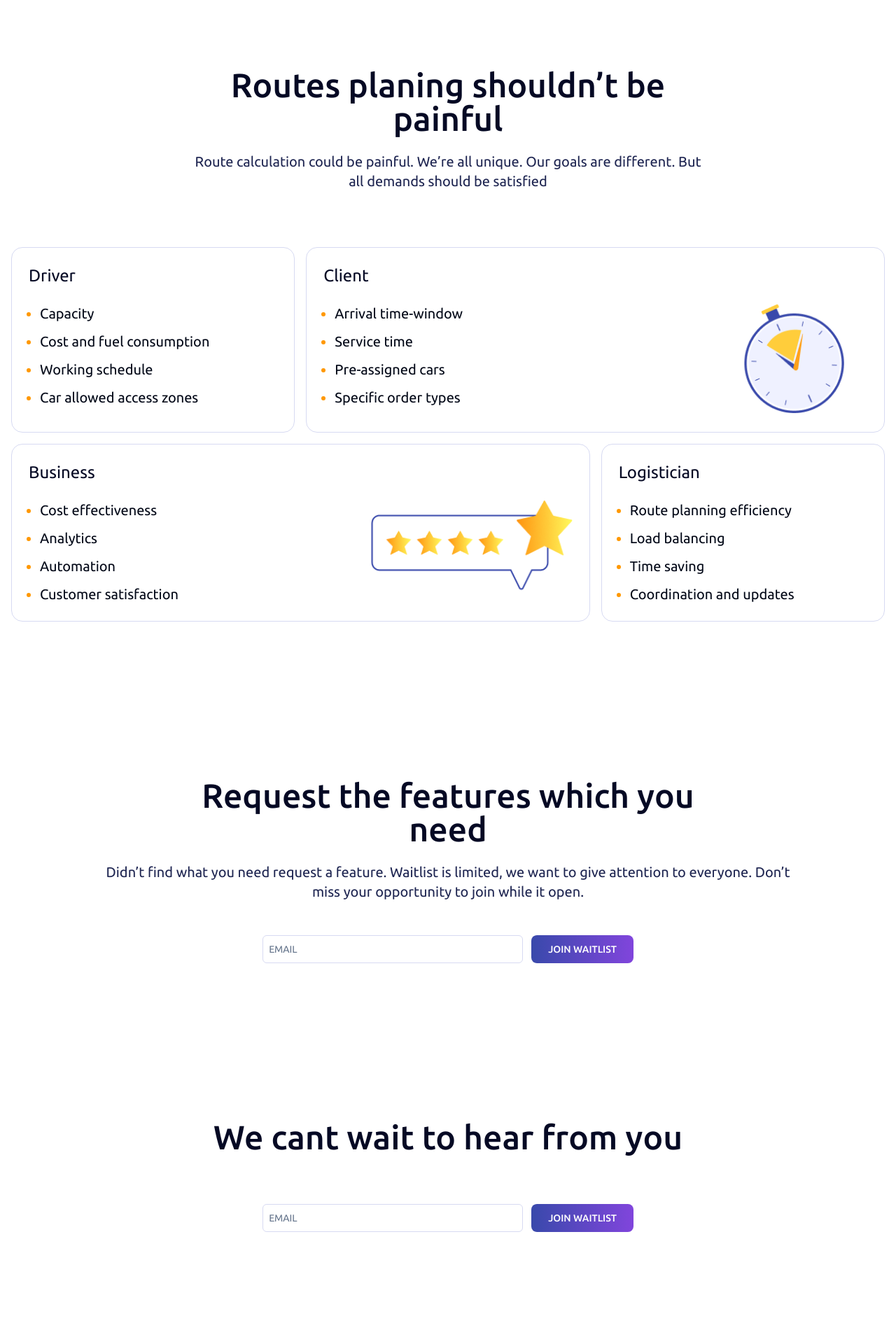
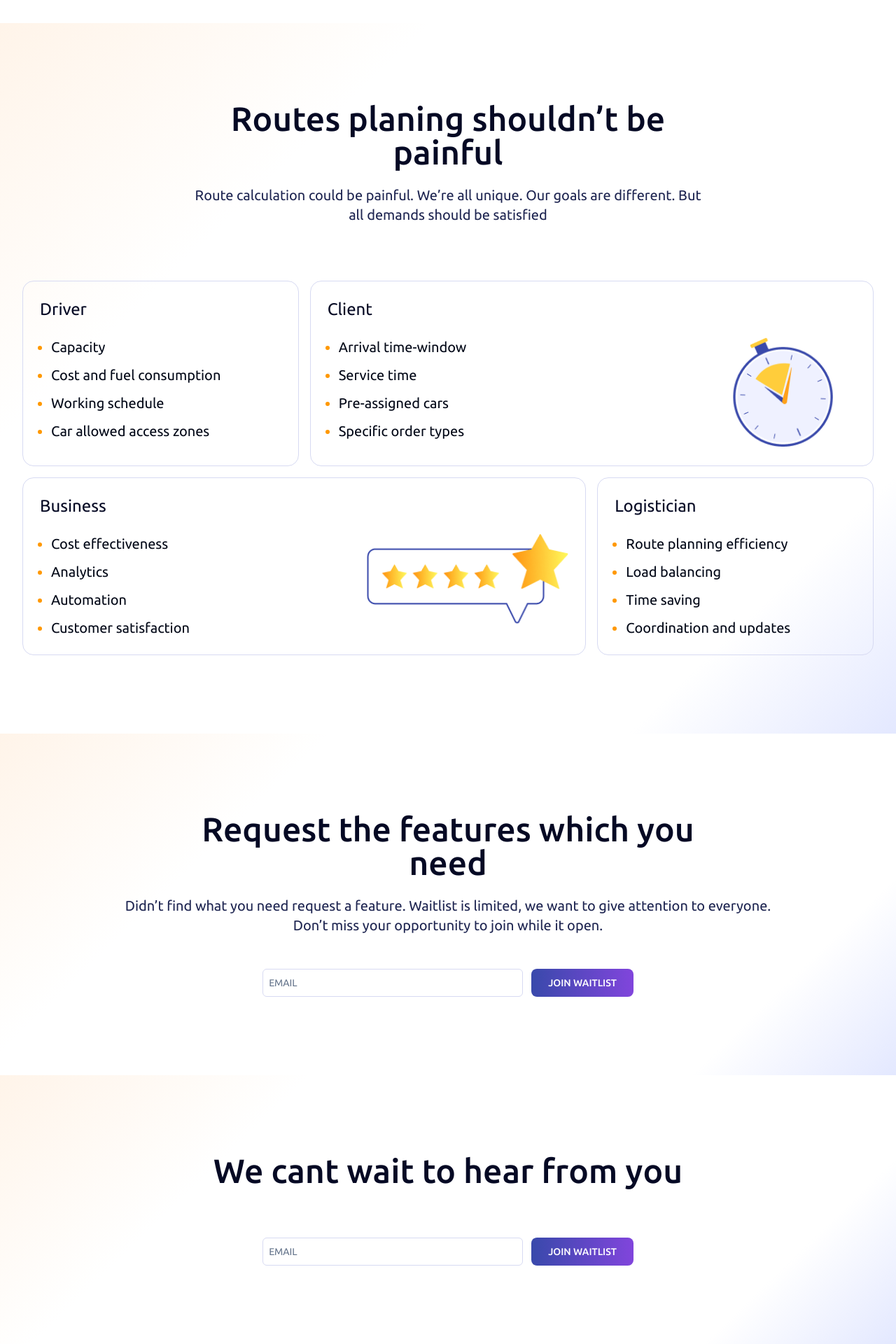
Before and after one commit to GoodsPartner/routerra-landing, a React (Vite) app: page / in a window 1280 px wide. Shown: the part 712-2632 px from the top of the page at 70% size. Before the commit the page ends 2600 px from the top, so only its background shows below. Built offline with nearby package versions, Linux system fonts and the light colour scheme.

Commit message:
adding gradients

```diff
--- a/src/App.tsx
+++ b/src/App.tsx
@@ -8,7 +8,7 @@ import { CTA } from "./components/cta.component";
 function App() {
 
   return (
-    <div className={'p-4 max-w-screen-xl mx-auto'}>
+    <div className={''}>
         <Header/>
         <Hero/>
         <Benefits />
--- a/src/components/benefits.component.tsx
+++ b/src/components/benefits.component.tsx
@@ -4,10 +4,8 @@ import stars from '@/assets/stars.png'
 
 export const Benefits = () => {
     return (
-        <section className={'py-16 sm:py-28 flex flex-col'}
-            style={{
-                background: 'linear-gradient(136deg, #fff4e9 0%, #fff 26.41%, #fff 64.14%, #fff 83.6%, #e3e8ff 100%);',
-            }}>
+        <div className={'bg-purple-gradient-reverse m-0 p-0 py-16 sm:py-28'}>
+            <section className={'container mx-auto flex flex-col'}>
                 <div className={'flex flex-col items-center'}>
                     <h2 className={'md:w-3/5 text-3xl sm:text-5xl text-center pb-6 text-primary-black font-medium'}>
                         Routes planing shouldn’t be painful
@@ -38,7 +36,7 @@ export const Benefits = () => {
                                 <li className={'mb-3'}>Pre-assigned cars</li>
                                 <li>Specific order types</li>
                             </ul>
-                        <img className={'w-52 mt-4 md:mt-0'} src={time} alt=""/>
+                            <img className={'w-52 mt-4 md:mt-0'} src={time} alt="" />
                         </div>
                     </div>
 
@@ -52,7 +50,7 @@ export const Benefits = () => {
                                 <li className={'mb-3'}>Automation</li>
                                 <li>Customer satisfaction</li>
                             </ul>
-                        <img className={'w-72 mt-4 md:mt-0'} src={stars} alt=""/>
+                            <img className={'w-72 mt-4 md:mt-0'} src={stars} alt="" />
                         </div>
                     </div>
 
@@ -68,5 +66,6 @@ export const Benefits = () => {
                     </div>
                 </div>
             </section>
+        </div>
     )
 }
--- a/src/components/cta.component.tsx
+++ b/src/components/cta.component.tsx
@@ -3,8 +3,9 @@ import { Button } from "@/components/ui/button.tsx";
 
 export const CTA = () => {
     return (
-        <section
-            className={'py-16 sm:py-28 flex flex-col'}>
+        <div className={'bg-purple-gradient-reverse m-0 p-0 py-16 sm:py-28'}>
+            <section
+            className={'container mx-auto flex flex-col '}>
             <div
                 className={'flex flex-col items-center'}>
                 <h2
@@ -21,5 +22,6 @@ export const CTA = () => {
                 >Join waitlist</Button>
             </div>
         </section>
+        </div>
     )
 }
--- a/src/components/features.component.tsx
+++ b/src/components/features.component.tsx
@@ -3,8 +3,9 @@ import { Button } from "@/components/ui/button.tsx";
 
 export const Features = () => {
     return (
+        <div className={'bg-purple-gradient-reverse m-0 p-0 py-16 sm:py-28'}>
             <section
-            className={'py-16 sm:py-28 flex flex-col'}>
+                className={' container mx-auto flex flex-col '}>
                 <div
                     className={'flex flex-col items-center'}>
                     <h2
@@ -25,5 +26,6 @@ export const Features = () => {
                     >Join waitlist</Button>
                 </div>
             </section>
+        </div>
     )
 }
--- a/src/components/header.component.tsx
+++ b/src/components/header.component.tsx
@@ -24,7 +24,7 @@ export const Header = () => {
     const [isOpen, setOpen] = useState(false);
     return (
 
-        <header className={'flex items-center justify-between'}>
+        <header className={' p-4 max-w-screen-xl mx-auto flex items-center justify-between'}>
             <h1 className={'uppercase tracking-wider text-blue-600 '}>Routerra</h1>
             <div className={'hidden sm:block'}>
                 <Navigation/>
--- a/src/components/hero.component.tsx
+++ b/src/components/hero.component.tsx
@@ -3,7 +3,7 @@ import {Input} from "@/components/ui/input.tsx";
 import {Button} from "@/components/ui/button.tsx";
 
 export const Hero = () => {
-    return (<section className={'flex flex-col sm:flex-row sm:justify-between items-center '}>
+    return (<section className={' p-4 max-w-screen-xl mx-auto flex flex-col sm:flex-row sm:justify-between items-center '}>
         <div className={'sm:order-2 sm:w-[45%] max-h-[774px] '}>
             <img className={'w-full h-auto sm:min-h-[460px]'} src={hero} alt=""/>
         </div>
--- a/tailwind.config.js
+++ b/tailwind.config.js
@@ -17,7 +17,12 @@ module.exports = {
       },
     },
     extend: {
+      backgroundImage: {
+        "purple-gradient-reverse": 'linear-gradient(136deg, #fff4e9 0%, #fff 26.41%, #fff 64.14%, #fff 83.6%, #e3e8ff 100%)',
+      },
       colors: {
+        'light-orange': '#FFF4E9',
+        'light-blue': '#E3E8FF',
         'primary-black': '#050924',
         'stroke': '#D7DAF2',
         'secondary-black': '#1E2551',
```
Lines whose indentation alone changed are shown as unchanged.
